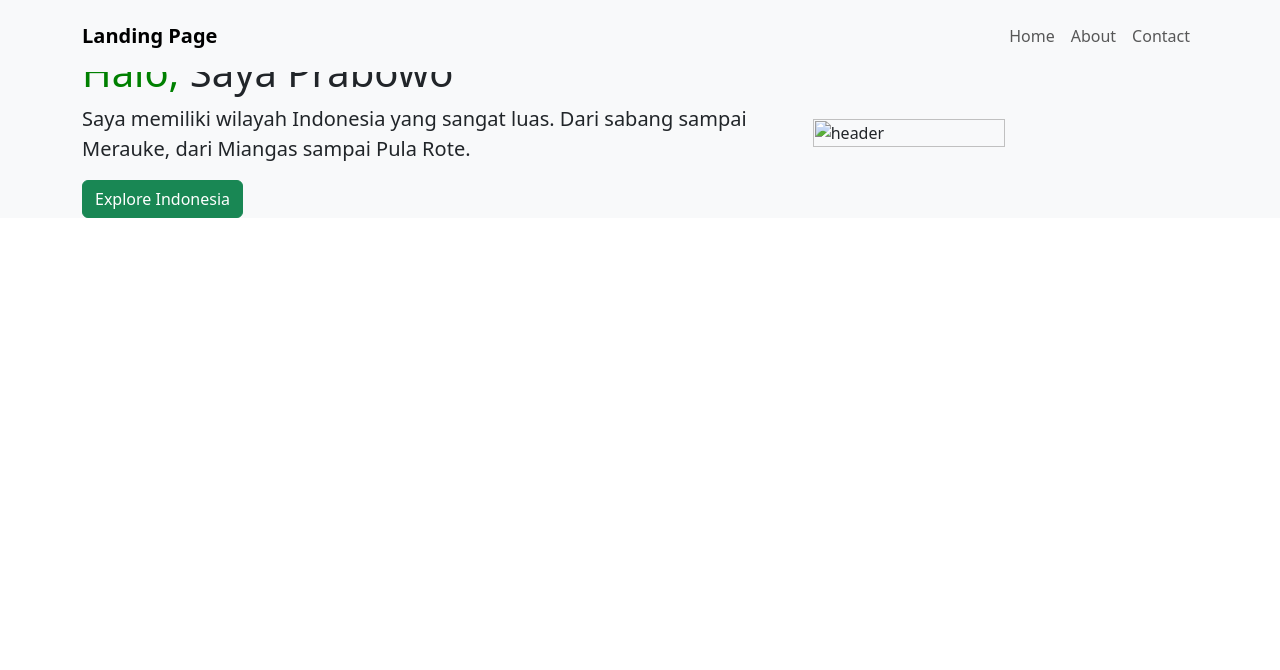
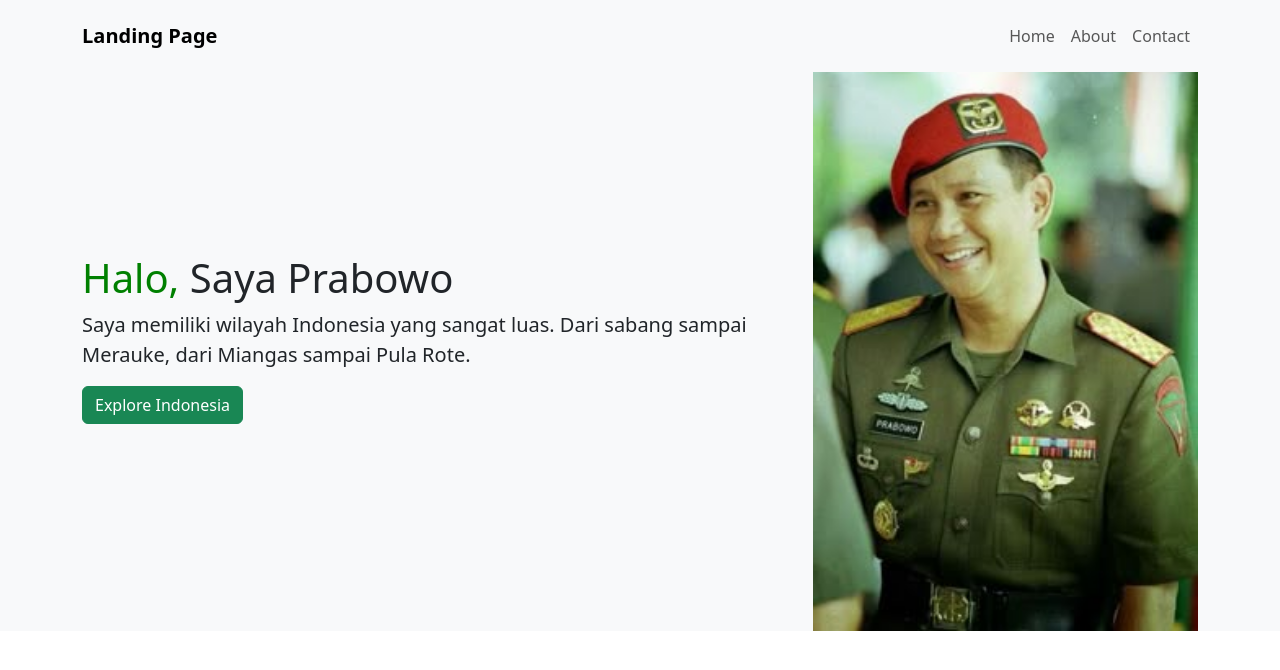
Before and after one commit to humaidaal/portofolio-humaida, a plain HTML site: page index.html in a window 1280 px wide. Drawn offline with nearby package versions, Linux system fonts and the light colour scheme.

Commit message:
Update index.html

```diff
--- a/index.html
+++ b/index.html
@@ -49,7 +49,7 @@
                         </button>
                     </a>
                 </div>
-                <img class="img-fluid w-50 d-none d-sm-block" src="image/wowo.jpeg" alt="header">
+                <img class="img-fluid w-50 d-none d-sm-block" src="wowo ku.jpg" alt="header">
             </div>
         </div>
     </section>
```
